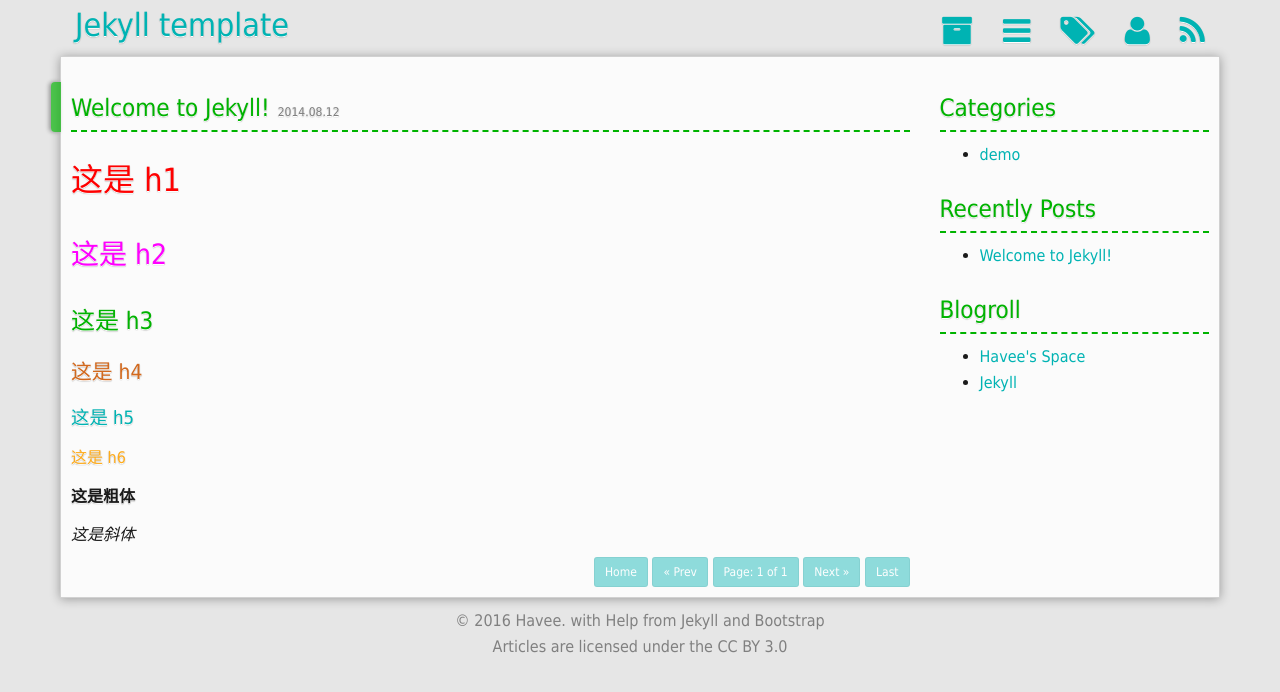
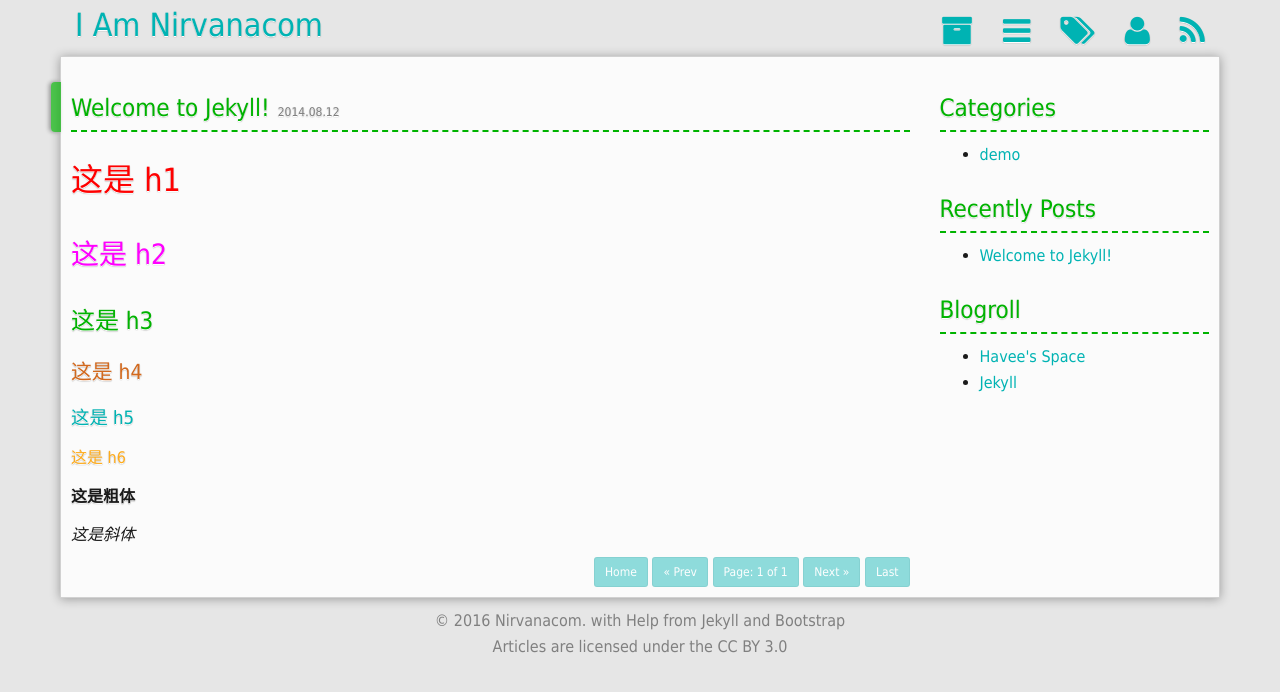
Before and after one commit to nirvanacom/nirvanacom.github.io, a Jekyll site: the page built from index.html, in a window 1280 px wide. Shown: the top 692 px of the page. Built offline with Jekyll 4.4.1, drawn with Linux system fonts in a browser that asks for light colours; the list of posts is cut into pages by our own code.

Commit message:
_config.yml turn nirvanacom

```diff
--- a/_config.yml
+++ b/_config.yml
@@ -1,9 +1,9 @@
 # Site settings
-title: "Jekyll template"
-url: "//ihavee.github.io"
+title: "I Am Nirvanacom"
+url: "//Nirvancom.github.io"
 paginate: 5
 author:
-    name: Havee
+    name: Nirvanacom
     github:
     email:
     gitcafe:
```
